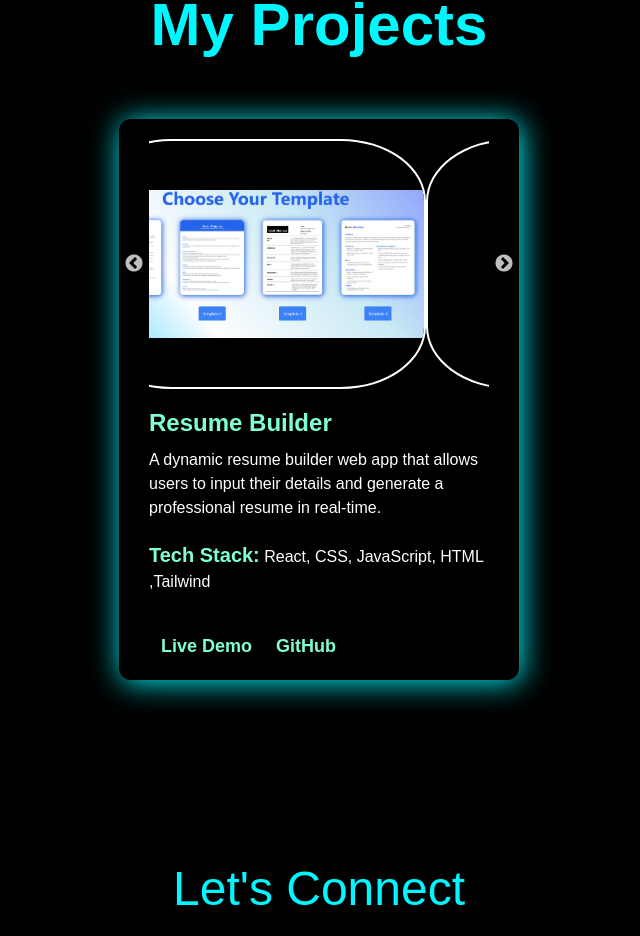
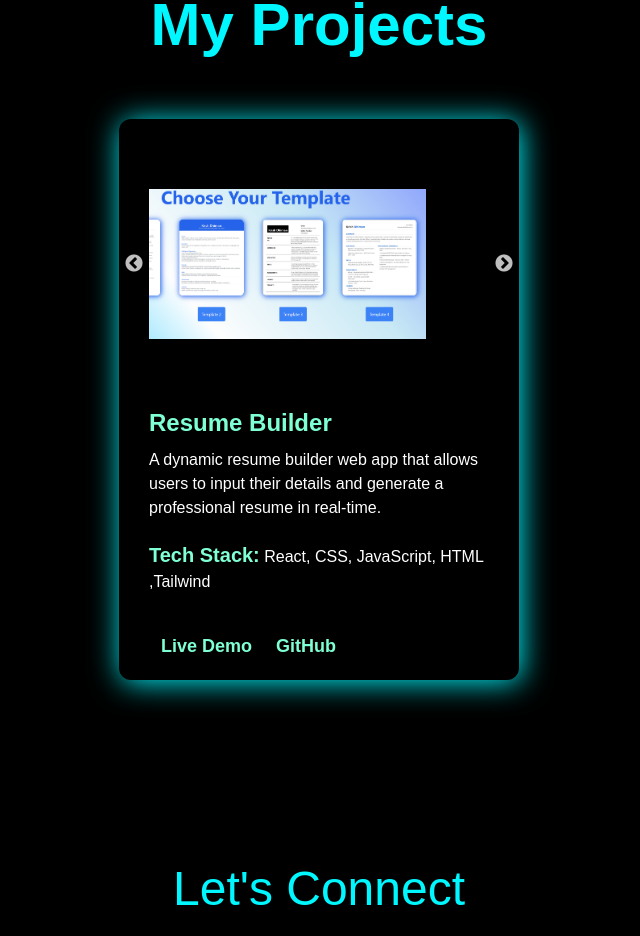
Before and after one commit to Krish1291/portfolio, a React (Vite) app: page / in a window 1280 px wide. Shown: the part 2759-3695 px from the top of the page, without its empty margins (321-961 px from the left). Built offline with nearby package versions, Linux system fonts and the light colour scheme.

Commit message:
Updated project

```diff
--- a/src/Components/Project.css
+++ b/src/Components/Project.css
@@ -52,8 +52,6 @@ body {
 
   object-fit: contain;
   display: block;
-  border: 2px solid rgb(255, 255, 255);
-  border-radius: 25%;
 }
 
 .project-info {
```
